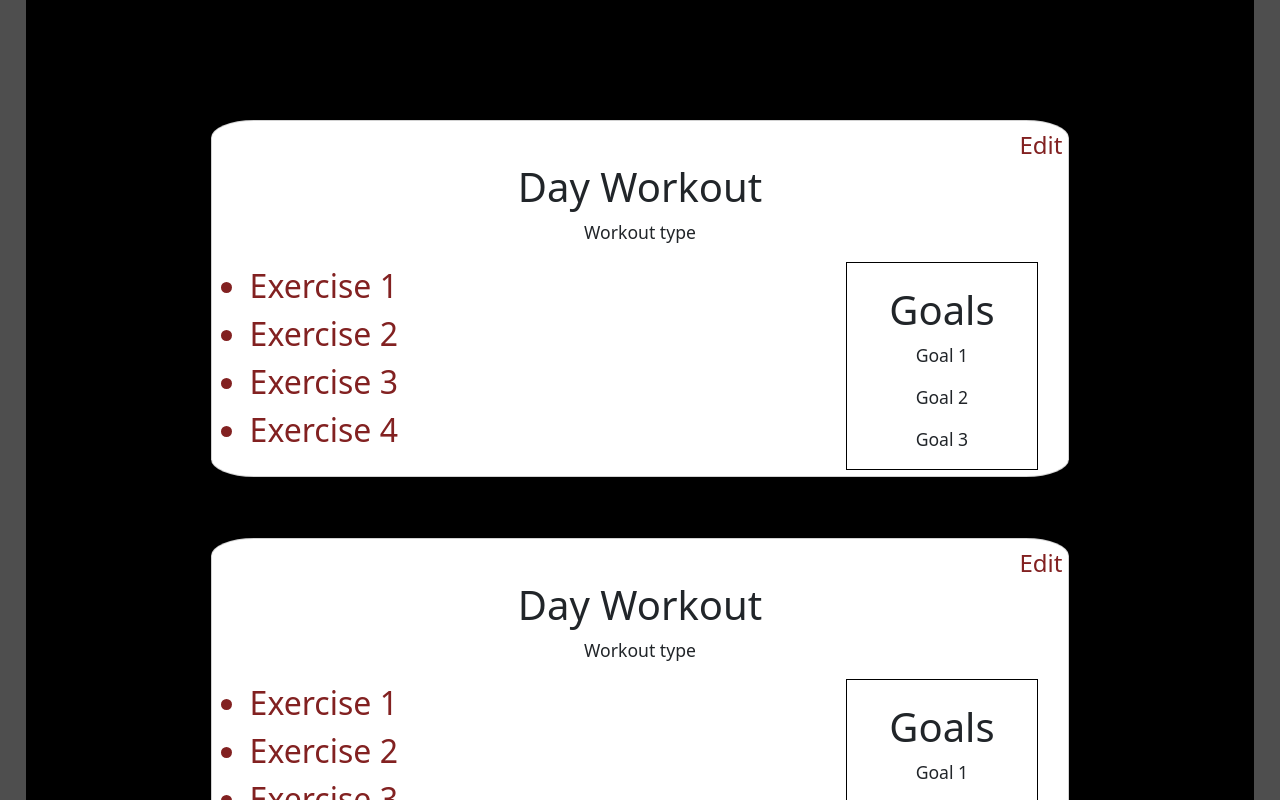
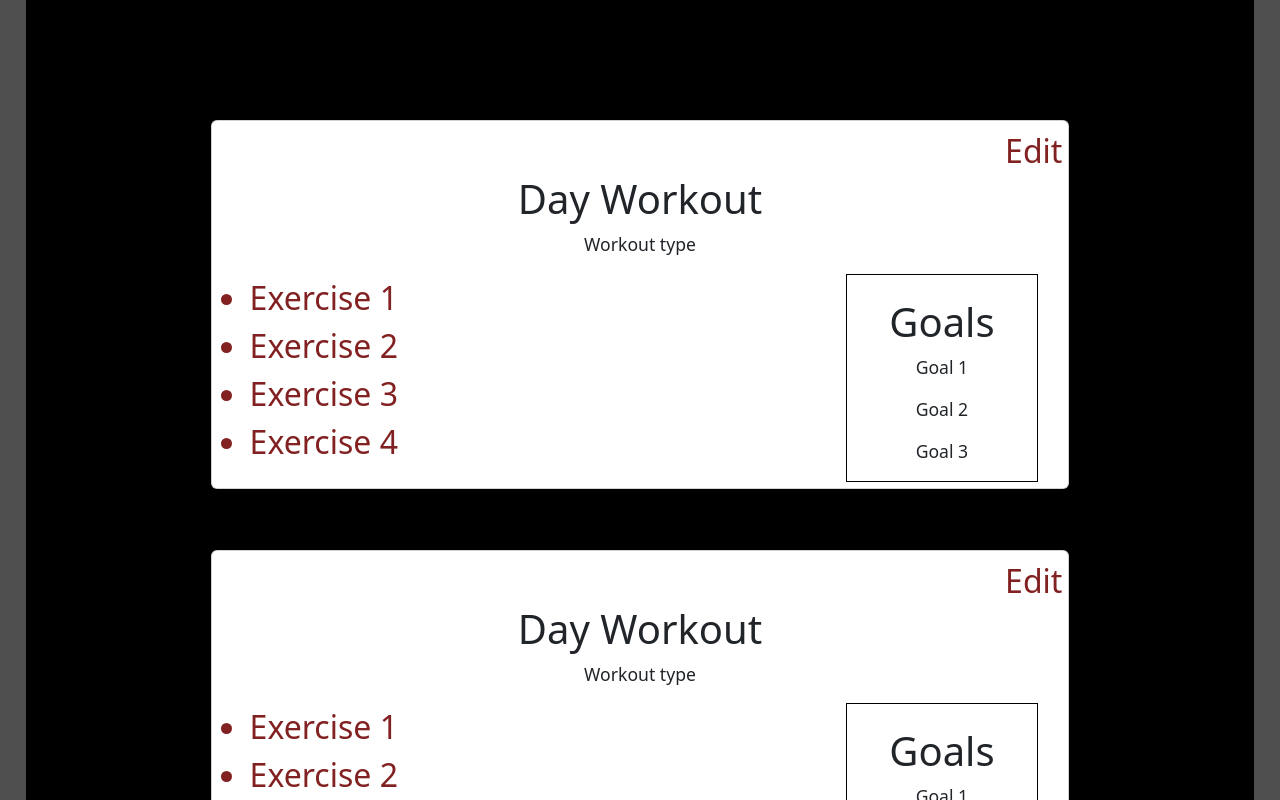
Before and after one commit to jonathanjjolsen/gym-genius, a React (Create React App) app in the folder client/: page /Profile in a window 1280 px wide. Shown: the part 800-1600 px from the top of the page. Built offline with nearby package versions, Linux system fonts and the light colour scheme.

Commit message:
Footer fix

```diff
--- a/client/src/components/DayCards/index.js
+++ b/client/src/components/DayCards/index.js
@@ -1,5 +1,4 @@
 import 'bootstrap/dist/css/bootstrap.min.css';
-import './style.css';
 
 
 
--- a/client/src/pages/Login.js
+++ b/client/src/pages/Login.js
@@ -6,7 +6,6 @@ function Login() {
 
 
   return (
-
     <div id="LoginPage">
       <h1 className="my-4">Login</h1>
 
@@ -33,7 +32,6 @@ function Login() {
       </div>
       <button type="submit" className="btn btn-primary ">Submit</button>
     </div>
-
   );
 }
 
--- a/client/src/pages/Profile.js
+++ b/client/src/pages/Profile.js
@@ -1,5 +1,6 @@
 import React, { useState } from 'react';
 import DayCards from '../Components/DayCards';
+import './homepage.css'
 
 function Profile() {
     return (
--- a/client/src/pages/homepage.css
+++ b/client/src/pages/homepage.css
@@ -77,6 +77,7 @@ body {
     margin-right: 30%;
     margin-top: 5%;
     padding: 5%;
+    height: 75vh;
 
 }
 
@@ -161,12 +162,7 @@ body {
     margin-right: 15%;
     margin-top: 5%;
     background-color: #ffffff;
-    border-radius: 5%;
     box-shadow: 2px 2px 4px #000000;
-}
-
-#WorkoutCard {
-    border: #ee1212 solid 1px;
 }
 
 #WorkoutTitle {
@@ -185,7 +181,7 @@ body {
 
 #WorkoutEdit a {
     color: #822121;
-    font-size: 1.5rem;
+    font-size: 2rem;
     text-decoration: none;
 }
 
--- a/client/src/pages/signUp.js
+++ b/client/src/pages/signUp.js
@@ -1,6 +1,5 @@
 import React, { useState } from 'react';
 import { Link } from 'react-router-dom';
-import './homepage.css'
 
 function SignUp() {
   return (
```
Also changed, not shown: client/src/components/DayCards/style.css (deleted).
